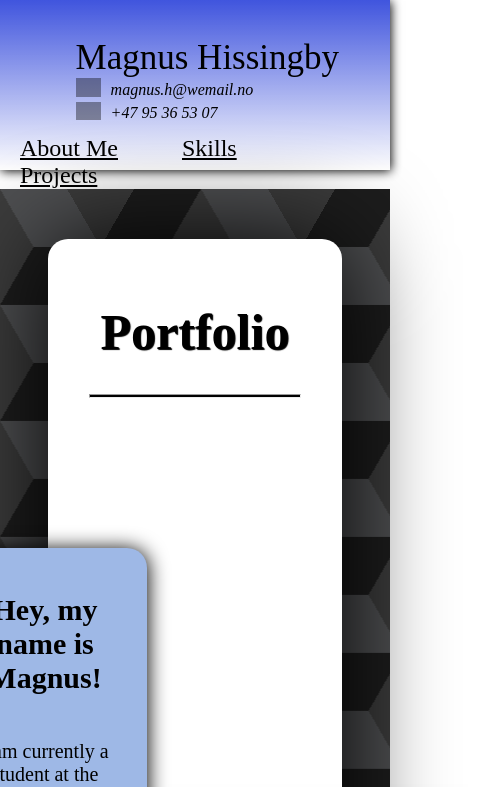
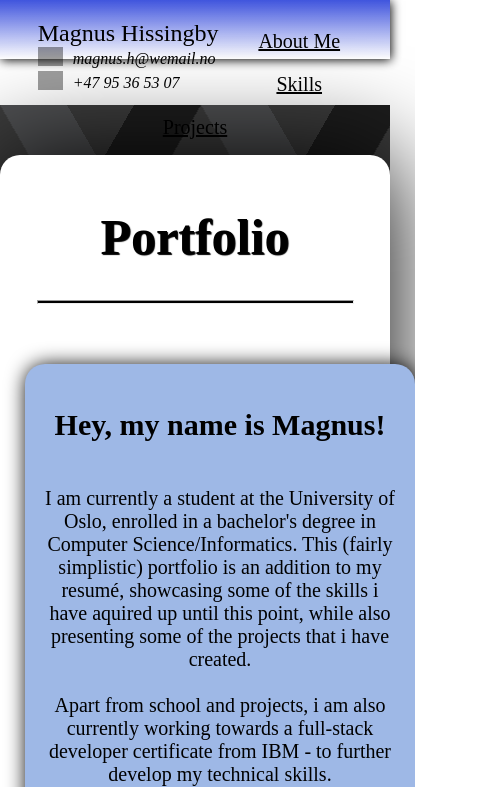
Before and after one commit to magnusgit1/Portfolio, a plain HTML site: page index.html in a window 390 px wide. Shown: the top 787 px of the page, 497 px wide, since content can reach past the window. Drawn offline with Linux system fonts and the light colour scheme; grey boxes are pictures that could not be loaded.

Commit message:
changes for mobile-display

```diff
--- a/style.css
+++ b/style.css
@@ -328,3 +328,60 @@ footer {
 #fa:hover{
     color:white;
 }
+
+/* Mobile Styles */
+@media (max-width: 768px) {
+    .profile_name {
+        font-size: 24px;
+        padding-left: 1cm;
+    }
+
+    .topdiv {
+        float: none;
+        text-align: center;
+    }
+
+    .topmenu {
+        display: block;
+        padding: 10px;
+        font-size: 20px;
+    }
+
+    #home {
+        padding-top: 20px;
+        padding-bottom: 20px;
+    }
+
+    .container {
+        flex-direction: column;
+        padding: 10px;
+    }
+
+    .about-me-img, .about-me-text {
+        margin: 0 10px;
+        width: 100%;
+    }
+
+    .about-me-img {
+        margin-bottom: 20px;
+    }
+
+    .main-page-inner {
+        width: 90%;
+        padding: 20px;
+    }
+
+    .all-skills, .all-projects {
+        flex-direction: column;
+    }
+
+    .skill, .project {
+        width: 90%;
+        margin: 20px auto;
+    }
+
+    button[type="submit"] {
+        width: 100%;
+        margin-top: 20px;
+    }
+}
```
